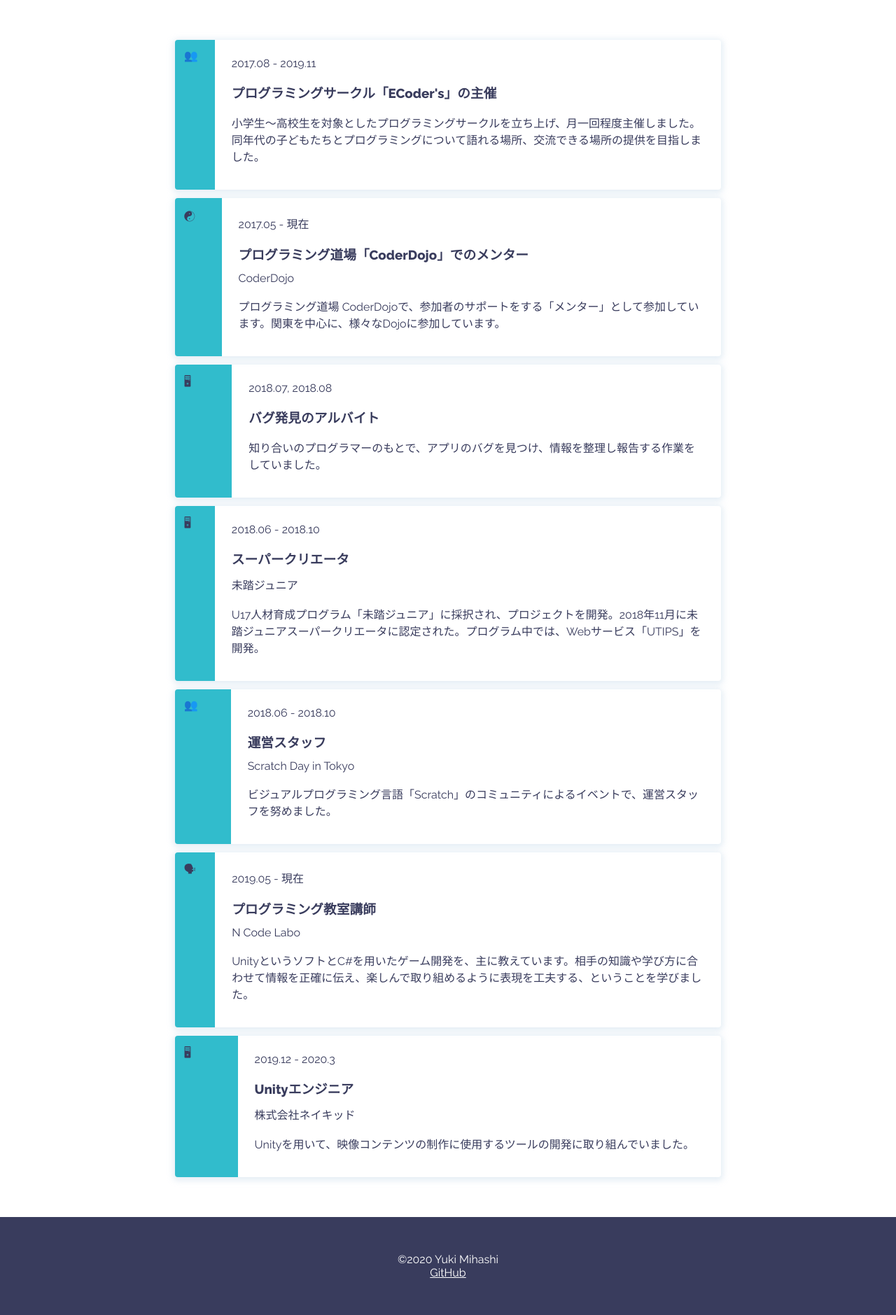
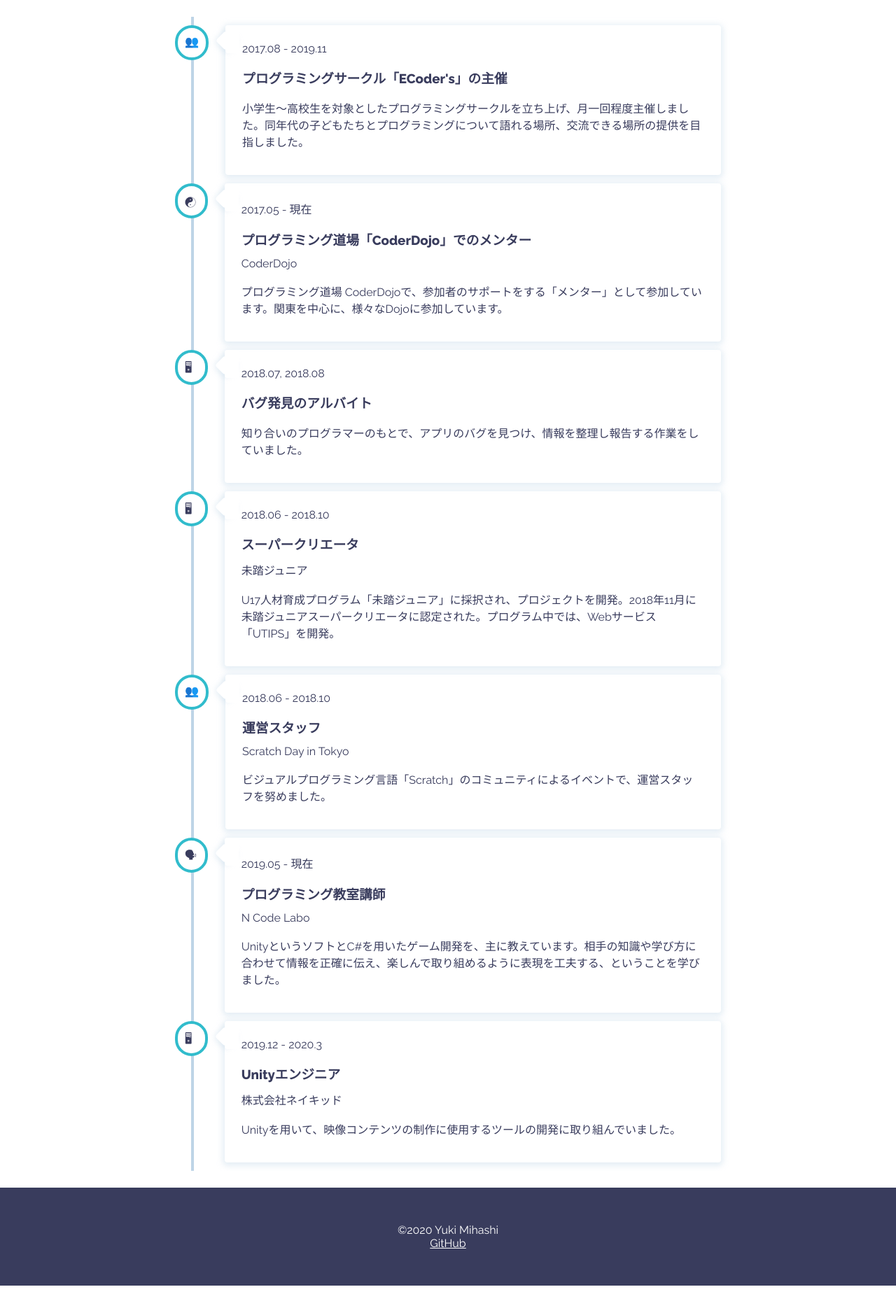
Before and after one commit to madoreenu/yuki384.github.io, a Jekyll site: the page built from about.md, in a window 1280 px wide. Shown: the whole page at 70% size. Built offline with Jekyll 4.4.1, drawn with Linux system fonts in a browser that asks for light colours; nearby versions of some CDN libraries; some web fonts are replaced; after the commit the page ends 1837 px from its top, so only the background shows below that.

Commit message:
Change shape of thumbnail for histories

```diff
--- a/about.md
+++ b/about.md
@@ -1,7 +1,7 @@
 ---
 layout: default
 ---
-<section>
+<section class="history">
   {% for elem in site.data.history %}
     {% include historyElm.html %}
   {% endfor %}
--- a/assets/css/main.scss
+++ b/assets/css/main.scss
@@ -724,7 +724,7 @@ text-decoration: none;
     content: '';
     position: absolute;
     top: 0;
-    left: calc(2.5vw + 16px + 1vw - 2px);
+    left: calc(16px + 25px - 2px);
     height: 100%;
     width: 4px;
     background-color: $light-gray;
@@ -733,24 +733,51 @@ text-decoration: none;
 }
 .history-element{
   display: flex;
-  box-shadow:0px 2px 8px 3px rgba($light-gray, 0.4);
-  border-radius: 4px;
   margin: 12px 0;
 }
 .history-thumbnail{
-  background-color: $maincolor;
-  border-radius: 4px 0 0 4px;
-  width: 5vw;
-  padding: 1vw;
+  background-color: #fff;
+  border: solid $maincolor 4px;
+  border-radius: 25px;
+  width: 22px;
+  height: 22px;
+  padding: 10px;
+  margin-right: 24px;
   .emoji{
-    width: 5vw;
+    width: 22px;
     text-shadow: 0 0 6px #fff;
   }
 }
 .history-content{
-  margin: 24px;
+  box-shadow:0px 2px 8px 3px rgba($light-gray, 0.4);
+  border-radius: 4px;
+  padding: 24px;
+  width: 100%;
+  position: relative;
   h3, .history-dsc{
     margin: 12px 0;
+  }
+  &::before{
+    content: '';
+    background-color: #fff;
+    border-radius: 4px;
+    box-shadow:0px 2px 8px 3px rgba($light-gray, 0.4);
+    position: absolute;
+    width: 20px;
+    height: 20px;
+    top: 12px;
+    left: -10px;
+    transform: rotate(-45deg);
+  }
+  &::after{
+    content: '';
+    border-radius: 4px;
+    background-color: #fff;
+    position: absolute;
+    width: 20px;
+    height: 40px;
+    top: 0;
+    left: 0;
   }
 }
 .history-date, .history-place{
```
